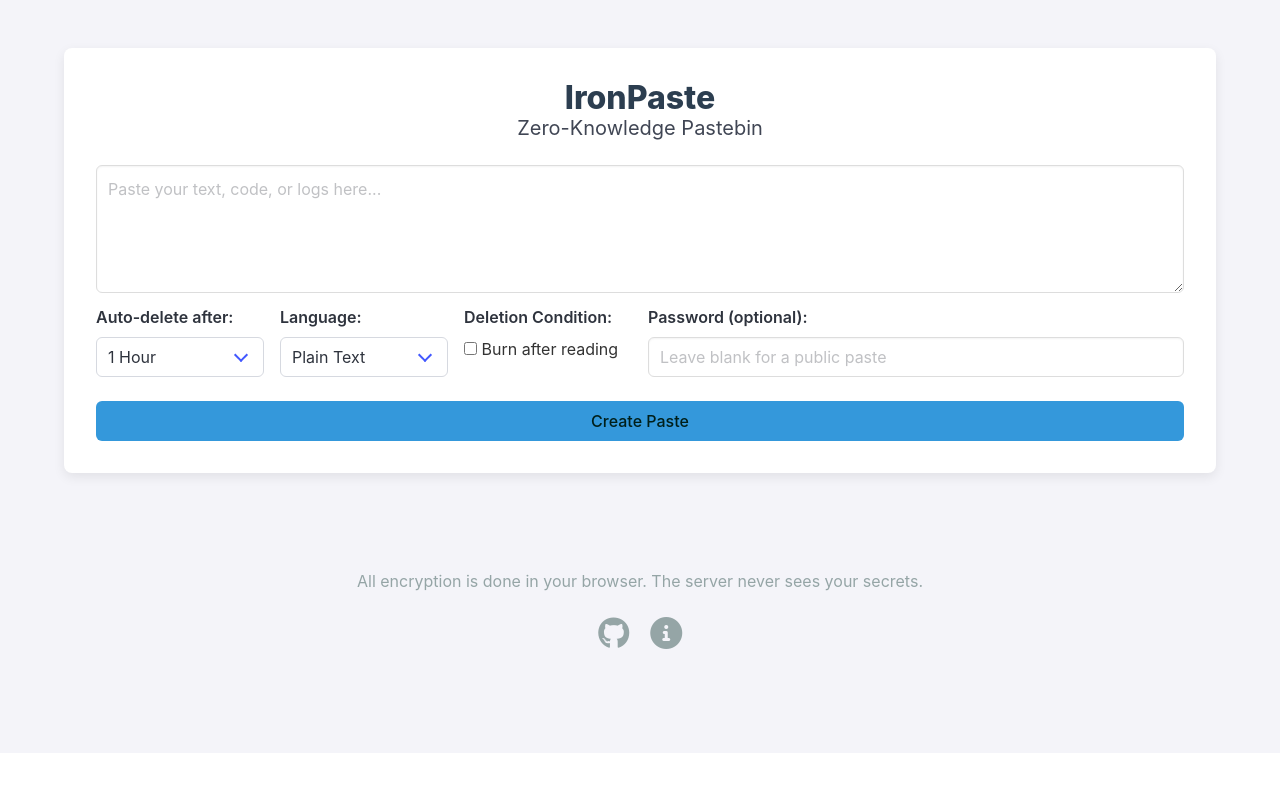
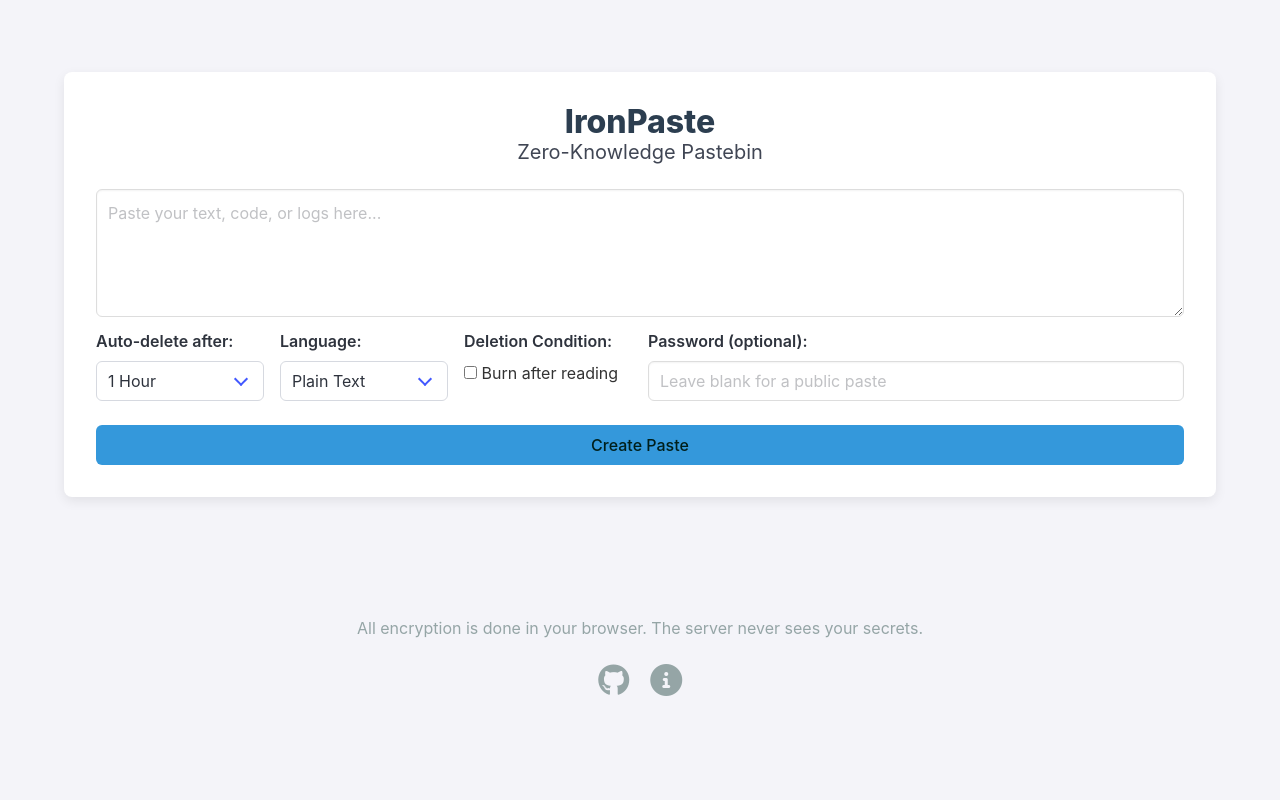
Before and after one commit to ClementLG/IronPaste, a Flask app: page / in a window 1280 px wide. Run offline with Flask 3, Linux system fonts and the light colour scheme.

Commit message:
fix partial color on background

```diff
--- a/static/css/style.css
+++ b/static/css/style.css
@@ -41,6 +41,10 @@
 body {
     background-color: var(--background-color);
     color: var(--text-color);
+    display: flex;
+    flex-direction: column;
+    min-height: 100vh;
+    margin: 0;
 }
 
 .container {
@@ -48,6 +52,16 @@
     border-radius: 8px;
     box-shadow: 0 4px 12px rgba(0,0,0,0.08);
     padding: 2rem;
+    width: 100%;
+    max-width: 960px;
+    margin: 2rem auto;
+}
+
+main {
+    flex: 1;
+    display: flex;
+    align-items: center;
+    justify-content: center;
 }
 
 @media screen and (max-width: 768px) {
--- a/templates/layout.html
+++ b/templates/layout.html
@@ -10,17 +10,15 @@
     <link rel="stylesheet" href="https://cdnjs.cloudflare.com/ajax/libs/font-awesome/6.0.0-beta3/css/all.min.css">
 </head>
 <body data-paste-id="{{ paste_id or '' }}">
-    <section class="section">
+    <main>
         <div class="container">
             <header class="has-text-centered mb-5">
                 <h1 class="title"><a href="/">IronPaste</a></h1>
                 <p class="subtitle">Zero-Knowledge Pastebin</p>
             </header>
-            <main>
-                {% block content %}{% endblock %}
-            </main>
+            {% block content %}{% endblock %}
         </div>
-    </section>
+    </main>
     <footer class="footer">
         <div class="content has-text-centered">
             <p>All encryption is done in your browser. The server never sees your secrets.</p>
```
